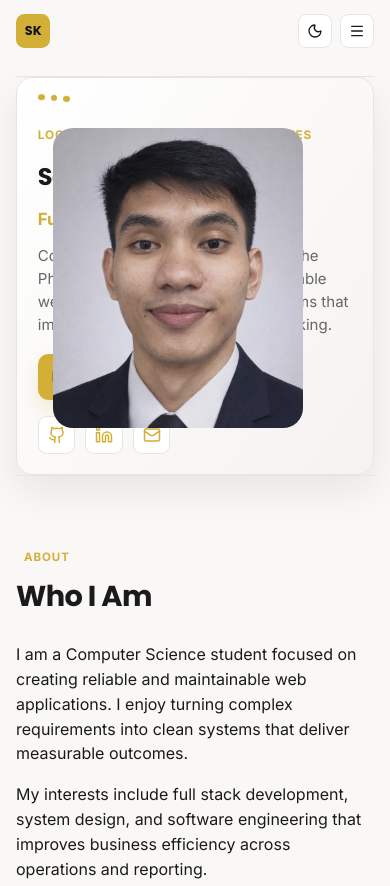
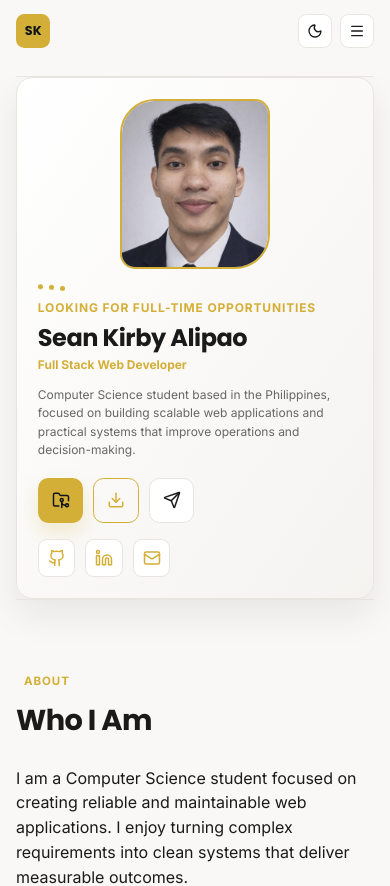
Before and after one commit to skyyy-23/my-web-portfolio, a React (Vite) app: page / in a window 390 px wide. Shown: the top 886 px of the page. Built offline with nearby package versions, Linux system fonts and the light colour scheme.

Commit message:
Make my picture responsive

```diff
--- a/src/App.tsx
+++ b/src/App.tsx
@@ -316,17 +316,22 @@ function App() {
       <main>
         <section id="#" className="hero-section-reveal">
           <div className="hero-frame">
+            <div className='hero-wrapper'>
+                <div className='header'>
                   <div className="accent-dots" aria-hidden="true">
                     <span />
                     <span />
                     <span />
                   </div>
-
+                  <div className='hero-title-description'>
                     <p className="eyebrow">Looking for full-time opportunities</p>
                     <h1>{profile.fullName}</h1>
                     <p className="hero-title">{profile.title}</p>
                     <p className="hero-description">{profile.description}</p>
+                  </div>
+                </div>
 
+                <div className='body'>
                     <div className="hero-actions">
                       <a
                         href="#projects"
@@ -378,7 +383,14 @@ function App() {
                         <span className="sr-only">Email</span>
                       </a>
                     </div>
-            <img src={resume} alt="Profile"/>
+                 </div>
+              </div>
+              <div className='hero-image'>
+                {theme === 'light' ?
+                (<img src={resume} alt="Profile picture" />)
+                : (<img src={resume} alt="Profile picture" className='img-dark'/>)
+                }
+              </div>
           </div>
         </section>
 
--- a/src/index.css
+++ b/src/index.css
@@ -175,15 +175,20 @@ p {
 img{
   width: 250px;
   height: 300px;
-  border-radius: 20px;
+  border-radius: 35px 15px;
   object-fit: cover;
-  position: absolute;
-  top: 50px;
-  right: 70px;
+  border: 2.5px solid var(--primary);
+}
+.img-dark{
+  border: 2.5px solid white;
+}
+.hero-image{
+  display: flex;
+  align-items: center;
 }
 .hero-frame {
-  position: relative;
-  overflow: hidden;
+  display: flex;
+  justify-content: space-between;
   border: 1px solid var(--border);
   border-radius: 1rem;
   padding: clamp(1.3rem, 3vw, 2.4rem);
@@ -254,7 +259,6 @@ img{
 
 .hero-actions {
   display: flex;
-  flex-wrap: wrap;
   gap: 0.62rem;
   margin-top: 1.1rem;
 }
@@ -302,7 +306,6 @@ img{
 
 .social-links {
   display: flex;
-  flex-wrap: wrap;
   gap: 0.62rem;
   margin-top: 1rem;
 }
@@ -643,5 +646,38 @@ a:focus-visible {
 
   .nav-links.open {
     display: flex;
+    justify-content: center;
   }
 }
+@media (min-width: 300px) and (max-width: 700px) {
+  img{
+    width: 150px;
+    height: 170px;
+  }
+  .hero-image{
+    display: flex;
+    justify-content: center;
+    height: 100%;
+  }
+  .accent-dots span{
+    width: 0.32rem;
+    height: 0.32rem;
+  }
+  .accent-dots{
+    margin-top: 20px;
+    margin-bottom: 0;
+  }
+  .eyebrow, .hero-title, .hero-description{
+    font-size: 0.75rem;
+  }
+  .eyebrow{
+    margin-bottom: 0;
+  }
+  h1{
+    font-size: 1.5rem;
+    margin: 0;
+  }
+  .hero-frame {
+    flex-direction: column-reverse;
+  }
+}
```
Lines whose indentation alone changed are shown as unchanged.
